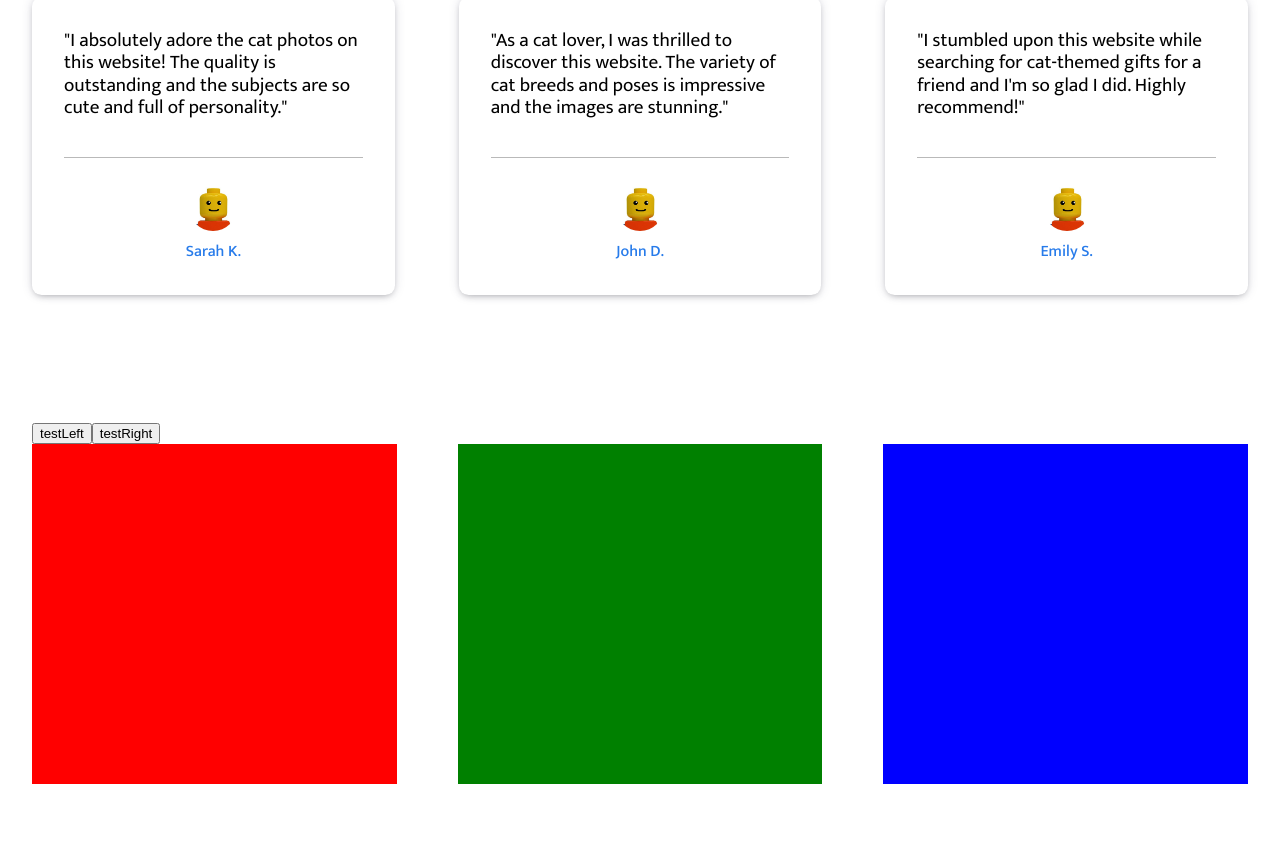
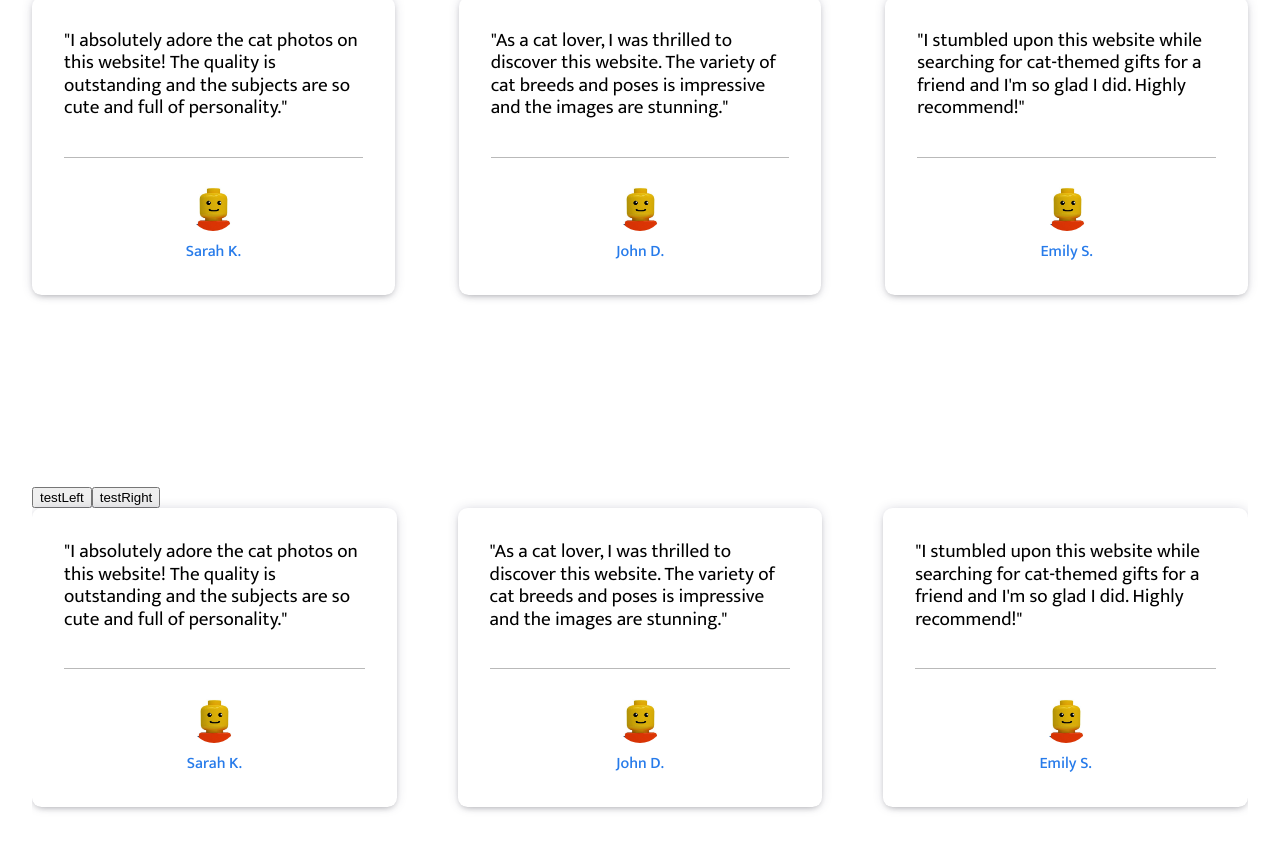
Before and after one commit to hafezfhmi/fullstack-mern-template, a React (Create React App) app in the folder client/: page / in a window 1280 px wide. Shown: the part 2066-2917 px from the top of the page. Before the commit the page ends 2850 px from the top, so only its background shows below. Built offline with nearby package versions, Linux system fonts and the light colour scheme; no server answers.

Commit message:
Feat: Client - Use testimonial list for testimonial slider and use styling from testimonial

```diff
--- a/client/src/components/TestimonialSlider/index.jsx
+++ b/client/src/components/TestimonialSlider/index.jsx
@@ -1,5 +1,39 @@
 import React, { useState, useEffect } from "react";
 import styles from "./testimonialSlider.module.css";
+import userPhoto from "../../assets/person-1.jpg";
+
+const testimonialList = [
+  {
+    username: "Sarah K.",
+    testimonial:
+      '"I absolutely adore the cat photos on this website! The quality is outstanding and the subjects are so cute and full of personality."',
+  },
+  {
+    username: "John D.",
+    testimonial:
+      '"As a cat lover, I was thrilled to discover this website. The variety of cat breeds and poses is impressive and the images are stunning."',
+  },
+  {
+    username: "Emily S.",
+    testimonial:
+      '"I stumbled upon this website while searching for cat-themed gifts for a friend and I\'m so glad I did. Highly recommend!"',
+  },
+  {
+    username: "Jane M.",
+    testimonial:
+      '"The photographers do such a great job capturing the beauty and personality of each feline."',
+  },
+  {
+    username: "Maria G.",
+    testimonial:
+      '"I am in love with the cat photos on this website! The quality is excellent and the subjects are so adorable."',
+  },
+  {
+    username: "Elizabeth W.",
+    testimonial:
+      '"I recently discovered this cat gallery and I am hooked! Thank you for such a wonderful experience."',
+  },
+];
 
 const TestimonialSlider = () => {
   const [positionXMultiplier, setPositionXMultiplier] = useState(0);
@@ -40,57 +74,22 @@ const TestimonialSlider = () => {
   };
 
   return (
-    <div className={styles.testimonialContainer}>
+    <div className={styles.testimonialContainer + " section"}>
       <button onClick={handleMoveLeft}>testLeft</button>
       <button onClick={handleMoveRight}>testRight</button>
       <div
         className={styles.testimonialSlider}
         style={{ left: `${positionXValue * positionXMultiplier}%` }}
       >
-        <div
-          style={{
-            backgroundColor: "red",
-            width: "340px",
-            height: "340px",
-            flex: "0 0 30%",
-          }}
-        ></div>
-        <div
-          style={{
-            backgroundColor: "green",
-            height: "340px",
-            flex: "0 0 30%",
-          }}
-        ></div>
-        <div
-          style={{
-            backgroundColor: "blue",
-            height: "340px",
-            flex: "0 0 30%",
-          }}
-        ></div>
-        <div
-          style={{
-            backgroundColor: "red",
-            height: "340px",
-            flex: "0 0 30%",
-          }}
-        ></div>
-        <div
-          style={{
-            backgroundColor: "green",
-            width: "340px",
-            height: "340px",
-            flex: "0 0 30%",
-          }}
-        ></div>
-        <div
-          style={{
-            backgroundColor: "blue",
-            height: "340px",
-            flex: "0 0 30%",
-          }}
-        ></div>
+        {testimonialList.map((testimonial, index) => (
+          <div className={styles.testimonialCard} key={index}>
+            <p>{testimonial.testimonial}</p>
+            <div className={styles.testomonialUser}>
+              <img src={userPhoto} alt="" />
+              <p>{testimonial.username}</p>
+            </div>
+          </div>
+        ))}
       </div>
     </div>
   );
--- a/client/src/components/TestimonialSlider/testimonialSlider.module.css
+++ b/client/src/components/TestimonialSlider/testimonialSlider.module.css
@@ -6,9 +6,53 @@
 .testimonialSlider {
   display: flex;
   width: 100%;
-  height: 340px;
   column-gap: 5%;
   position: relative;
   left: 35%;
   transition-duration: 1s;
 }
+
+.testimonialCard {
+  box-sizing: border-box;
+  flex: 0 0 30%;
+
+  display: flex;
+  flex-direction: column;
+  justify-content: space-between;
+  padding: 2rem;
+  box-shadow: rgb(50 50 93 / 25%) 0px 0px 12px -2px,
+    rgb(0 0 0 / 30%) 0px 3px 7px -3px;
+  border-radius: 0.6rem;
+}
+
+.testimonialCard > p {
+  font-size: 1.2rem;
+  line-height: 1.4rem;
+}
+
+.testomonialUser {
+  margin-top: 2.4rem;
+  padding-top: 1.6rem;
+  border-top: 0.1rem solid rgb(185, 185, 185);
+}
+
+.testomonialUser > img {
+  width: 3rem;
+  border-radius: 50%;
+  display: block;
+  margin: 0 auto 0.6rem auto;
+}
+
+.testomonialUser > p {
+  font-size: 1rem;
+  font-weight: 500;
+  line-height: 1.4rem;
+  text-align: center;
+  color: rgb(39, 123, 234);
+}
+
+@media only screen and (max-width: 900px) {
+  .testimonialCard {
+    flex: 0 0 100%;
+  }
+}
```
